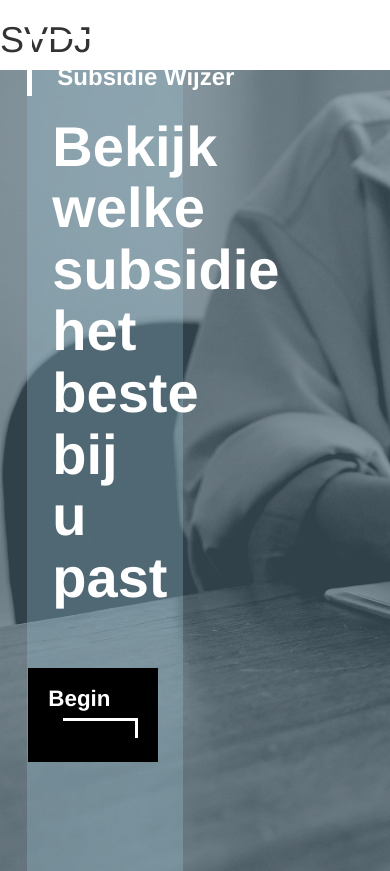
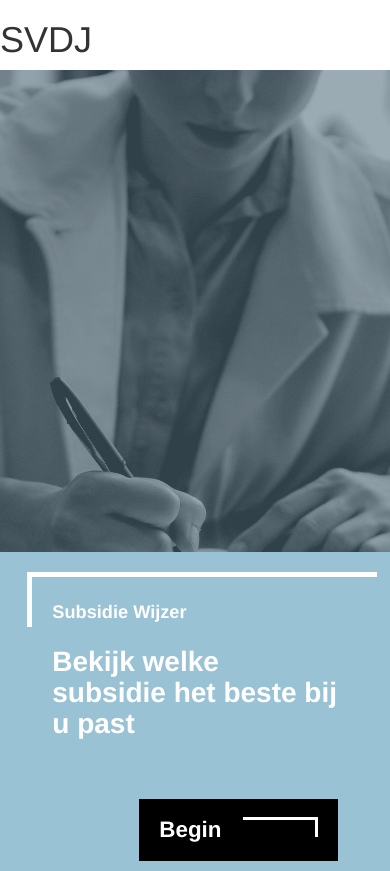
Before and after one commit to EeveeCreations/SVDJAngularWijzer, an Angular app: page /begin in a window 390 px wide. Built offline with nearby package versions, Linux system fonts and the light colour scheme.

Commit message:
responsive

```diff
--- a/src/app/begin/begin.component.css
+++ b/src/app/begin/begin.component.css
@@ -23,7 +23,7 @@ header > section {
 .section-content > h3 {
     color: #FFFFFF;
     font-weight: 700;
-    padding: 25px 25px 5px 25px;
+    padding: 25px 25px 5px 20px;
     border: solid #FFFFFF;
     border-width: 5px 0px 0px 5px;
     width: 350px;
@@ -34,6 +34,7 @@ header > section {
     font-weight: 700;
     padding: 0px 25px;
     font-size: 4em;
+    font-size: 3vw;
 }
 
 .svdj-button {
@@ -67,3 +68,58 @@ header > section {
 .svdj-button:hover > .button-corner {
     border-color: #000000;
 }
+
+/* 1800 */
+
+@media screen and (max-width: 1800px) {
+    header > section {
+        width: 55vw;
+        margin-left: 10vw;
+    }
+}
+
+@media screen and (max-width: 1250px) {
+    header > section {
+        width: 60vw;
+    }
+
+    .section-content > h1 {
+        font-size: 3em;
+    }
+}
+
+@media screen and (max-width: 1000px) {
+    header {
+        background-position: center;
+    }
+
+    header > section {
+        width: 100%;
+        margin: 0px;
+        background-color: transparent;
+    }
+
+    .section-content {
+        padding: auto 100px;
+        background-color:#9AC2D5;
+        padding: 0px 7vw;
+    }
+
+    .section-content > h1 {
+        width: inherit;
+    }
+
+    .svdj-button {
+        margin-bottom: 10px;
+    }
+}
+
+@media screen and (max-width: 650px) {
+    .section-content > h1 {
+        font-size: 2em;
+    }
+
+    .section-content > h3 {
+        font-size: 1.3em;
+    }
+}
```
